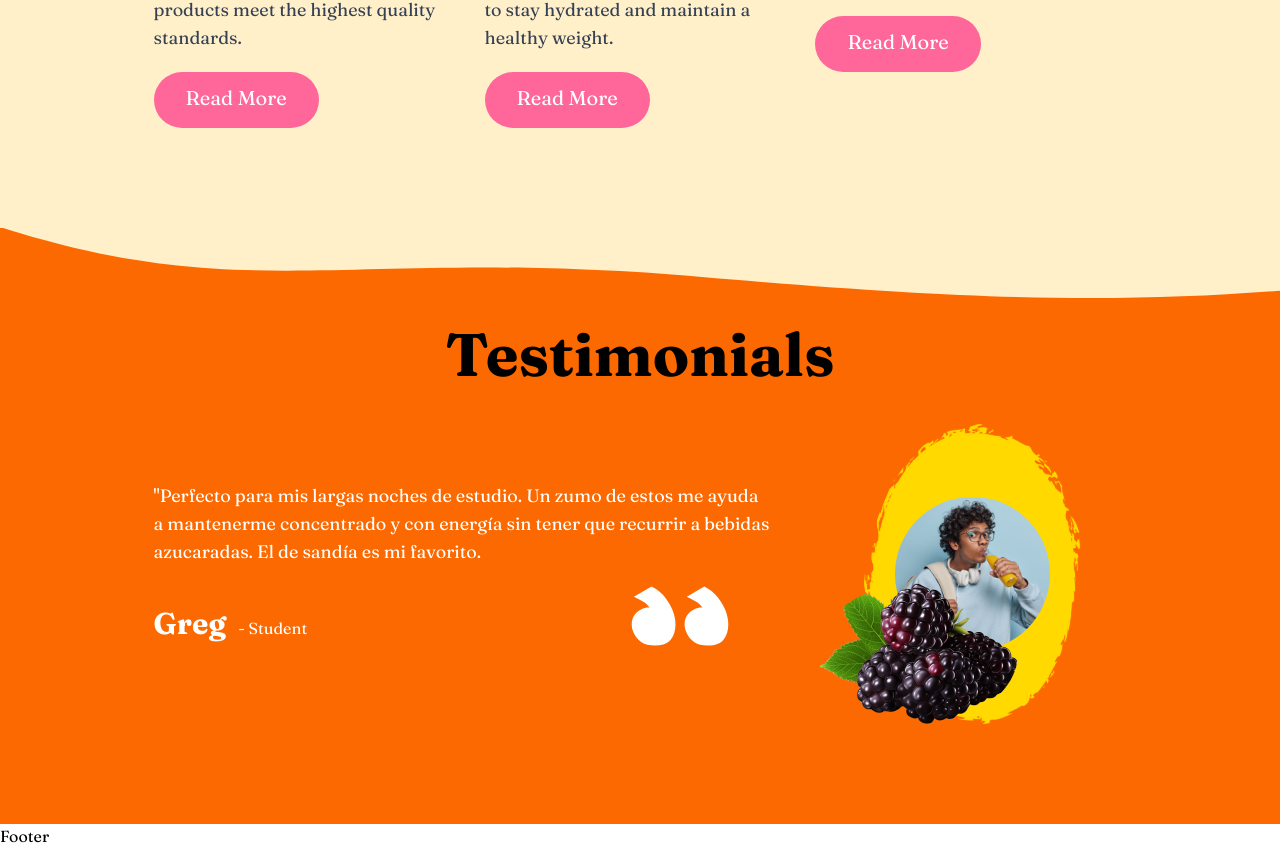
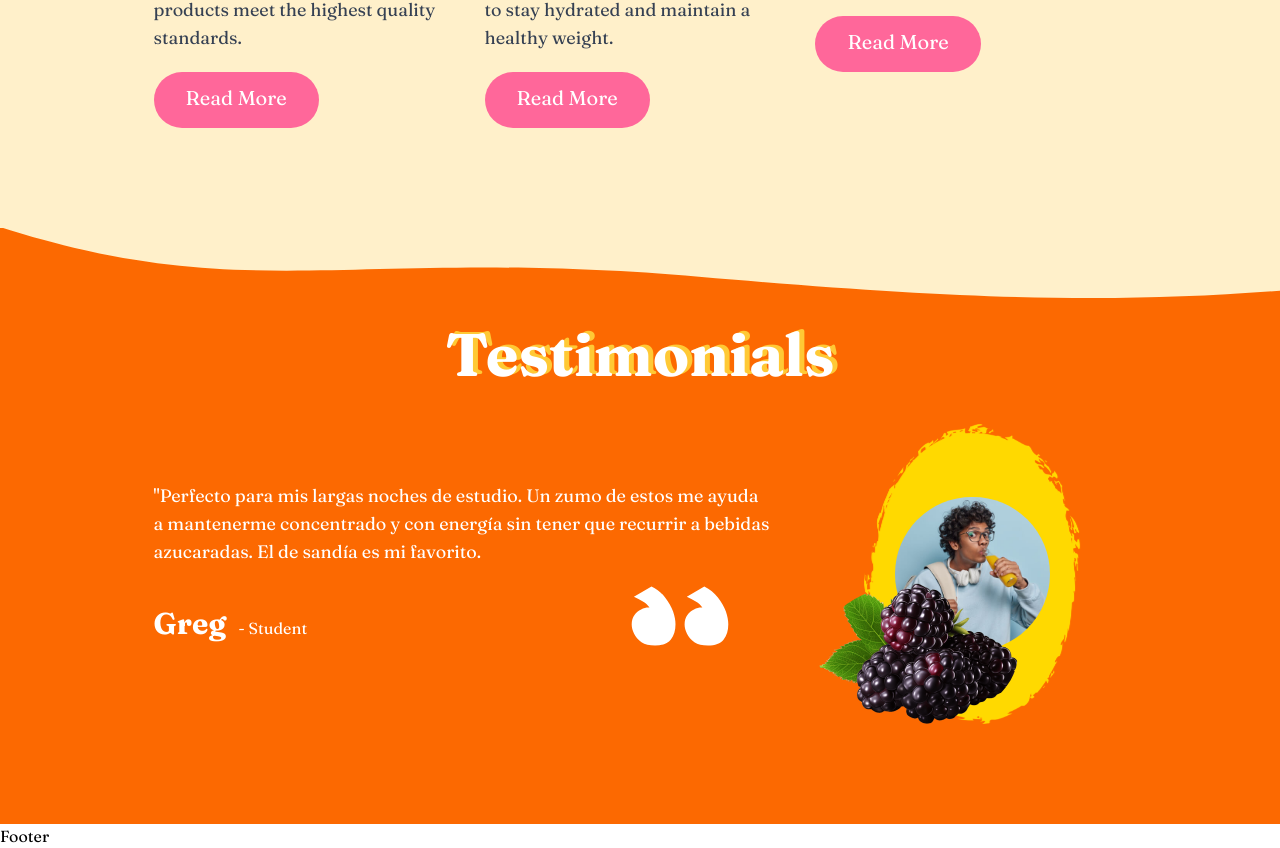
Before and after one commit to Jisap/next15-foodorder, a Next.js app: page / in a window 1280 px wide. Shown: the part 5848-6696 px from the top of the page. Built offline with nearby package versions, Linux system fonts and the light colour scheme.

Commit message:
Enhance TestimonialsComponent title styling with text shadow for improved visibility and aesthetics.

```diff
--- a/src/Components/TestimonialsComponent.jsx
+++ b/src/Components/TestimonialsComponent.jsx
@@ -39,7 +39,7 @@ const TestimonialsComponent = () => {
   return (
     <div className="section-testimonials pb-[100px] px-[8%] lg:px-[12%]">
       <div className="title flex flex-col justify-center items-center text-center pt-[5%]">
-        <h1 className="font-bold font-fraunces text-6xl mt-12">
+        <h1 className="font-bold font-fraunces text-6xl mt-12 text-white [text-shadow:5px_-2px_0_var(--fourth-color)]">
           Testimonials
         </h1>
       </div>
```
